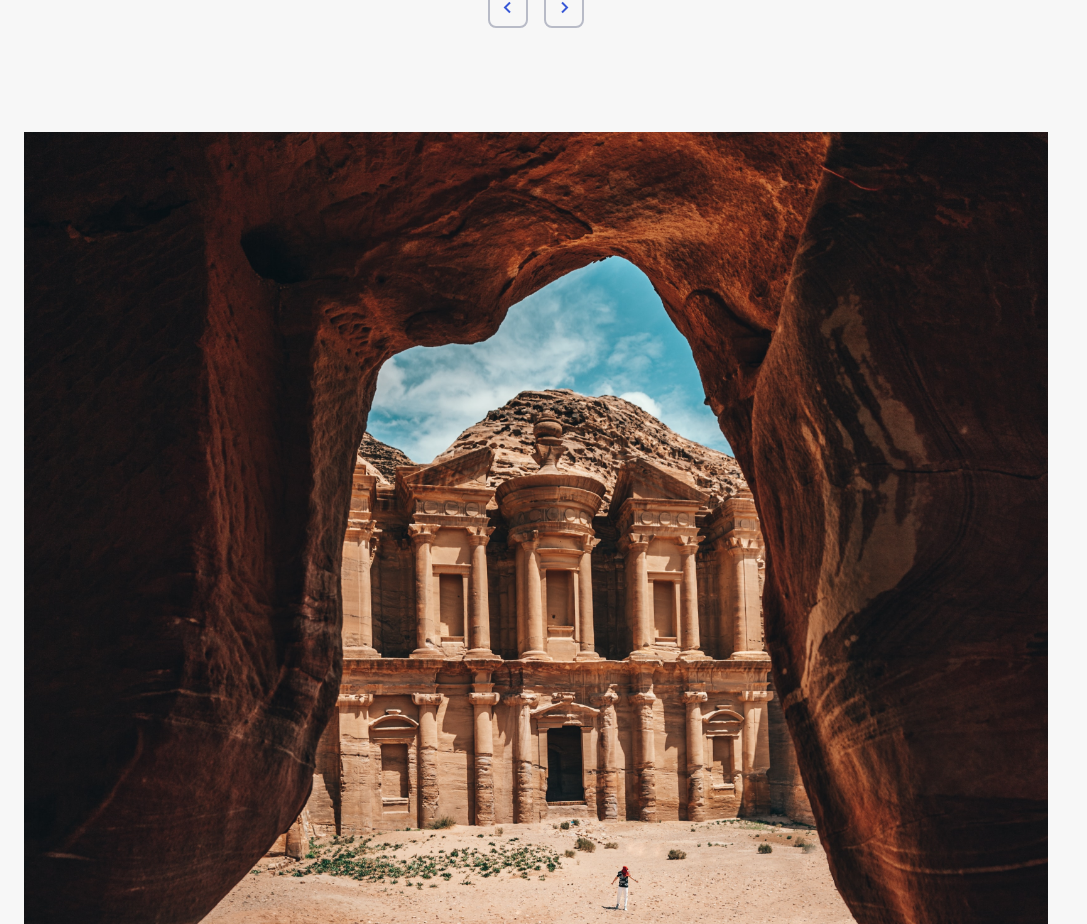
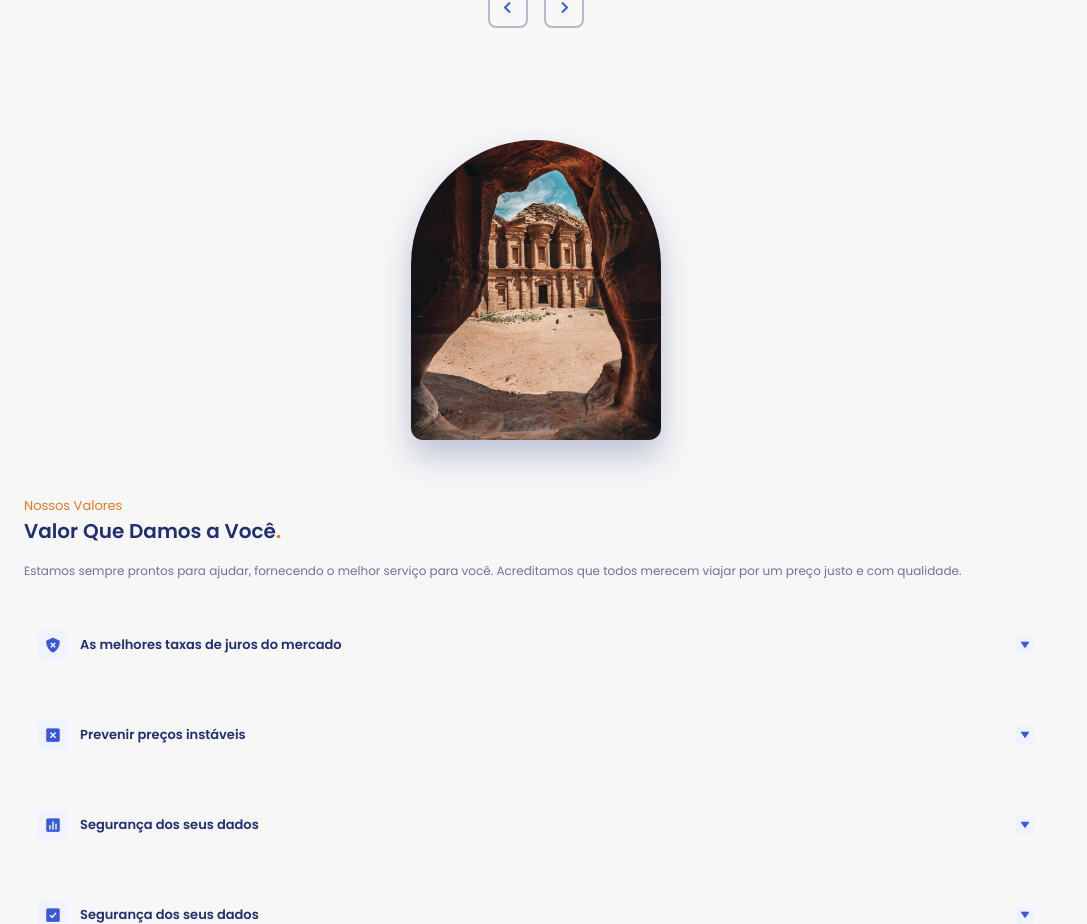
Before and after one commit to Vitor545/App_De_Viagem, a React (Create React App) app: page / in a window 1280 px wide. Shown: the part 1876-2800 px from the top of the page, without its empty margins (0-1087 px from the left). Built offline with nearby package versions, Linux system fonts and the light colour scheme.

Commit message:
:lipstick: style: Adiciona css da página Valores.

```diff
--- a/public/css/style.css
+++ b/public/css/style.css
@@ -442,4 +442,111 @@ button {
 .swiper-button-prev {
   left: calc(50% - 3rem);
 }
+
+.value_container {
+  row-gap: 3rem;
+}
+
+.value_images {
+  position: relative;
+  display: -webkit-box;
+  display: -ms-flexbox;
+  display: flex;
+  -webkit-box-pack: center;
+      -ms-flex-pack: center;
+          justify-content: center;
+}
+
+.value_orbe {
+  width: 266px;
+  height: 316px;
+  background: #f6f6f9;
+  border-radius: 136px 136px 16px 16px;
+}
+
+.value_img {
+  position: absolute;
+  width: 250px;
+  height: 300px;
+  overflow: hidden;
+  border-radius: 126px 126px 12px 12px;
+  inset: 0;
+  margin: auto;
+  -webkit-box-shadow: 0 16px 32px rgba(22, 39, 106, 0.25);
+          box-shadow: 0 16px 32px rgba(22, 39, 106, 0.25);
+}
+
+.value_description {
+  font-size: 0.75rem;
+  margin-bottom: 2rem;
+}
+
+.value_accordion {
+  display: -ms-grid;
+  display: grid;
+  row-gap: 1.5rem;
+}
+
+.value_accordion_item {
+  background-color: #f7f7f7;
+  border: 2px solid #f5f7ff;
+  border-radius: 0.5rem;
+  padding: 1rem 0.75rem;
+}
+
+.value_accordion_header {
+  display: -webkit-box;
+  display: -ms-flexbox;
+  display: flex;
+  -webkit-box-align: center;
+      -ms-flex-align: center;
+          align-items: center;
+  cursor: pointer;
+}
+
+.value_accordion_icon {
+  background-color: #f0f3ff;
+  padding: 6px;
+  border-radius: 0.25rem;
+  font-size: 18px;
+  color: #3858d6;
+  margin-right: 0.75rem;
+  -webkit-transition: 0.4s;
+  transition: 0.4s;
+}
+
+.value_accordion_title {
+  font-size: 0.813rem;
+}
+
+.value_accordion_arrow {
+  display: -webkit-inline-box;
+  display: -ms-inline-flexbox;
+  display: inline-flex;
+  background-color: #f0f3ff;
+  padding: 0.25rem;
+  color: #3858d6;
+  border-radius: 2px;
+  font-size: 10px;
+  margin-left: auto;
+  -webkit-transition: 0.4s;
+  transition: 0.4s;
+}
+
+.value_accordion_arrow i {
+  -webkit-transition: 0.4s;
+  transition: 0.4s;
+}
+
+.value_accordion_description {
+  font-size: 0.75rem;
+  padding: 1.25rem 2.5rem 0 2.75rem;
+}
+
+.value_accordion_content {
+  overflow: hidden;
+  height: 0;
+  -webkit-transition: all 0.25s ease;
+  transition: all 0.25s ease;
+}
 /*# sourceMappingURL=style.css.map */
--- a/public/css/style.scss
+++ b/public/css/style.scss
@@ -347,3 +347,94 @@
     .swiper-button-prev {
       left: calc(50% - 3rem);
     }
+
+    .value_container {
+      row-gap: 3rem;
+    }
+
+    .value_images {
+      position: relative;
+      display: flex;
+      justify-content: center;
+    }
+
+    .value_orbe {
+      width: 266px;
+      height: 316px;
+      background:hsl(228,24%,97%);
+      border-radius: 136px 136px 16px 16px;
+    }
+
+    .value_img {
+      position: absolute;
+      width: 250px;
+      height: 300px;
+      overflow: hidden;
+      border-radius: 126px 126px 12px 12px;
+      inset: 0;
+      margin: auto;
+      box-shadow: 0 16px 32px hsla(228, 66%, 25%, 0.25);
+    }
+
+    .value_description {
+      font-size: $font_muito_pequena;
+      margin-bottom: 2rem;
+    }
+
+    .value_accordion {
+      display: grid;
+      row-gap: 1.5rem;
+    }
+
+    .value_accordion_item {
+      background-color: $backgroud;
+      border: 2px solid $cor_border;
+      border-radius: 0.5rem;
+      padding: 1rem 0.75rem;
+    }
+
+    .value_accordion_header {
+      display: flex;
+      align-items: center;
+      cursor: pointer;
+    }
+
+    .value_accordion_icon {
+      background-color: $first-color-lighten;
+      padding: 6px;
+      border-radius: 0.25rem;
+      font-size: 18px;
+      color: $first-color;
+      margin-right: 0.75rem;
+      transition: 0.4s;
+    }
+
+    .value_accordion_title {
+      font-size: $font_pequena;
+    }
+
+    .value_accordion_arrow {
+      display: inline-flex;
+      background-color: $first-color-lighten;
+      padding: 0.25rem;
+      color: $first-color;
+      border-radius: 2px;
+      font-size: 10px;
+      margin-left: auto;
+      transition: 0.4s;
+
+      i {
+        transition: 0.4s;
+      }
+    }
+
+    .value_accordion_description {
+      font-size: $font_muito_pequena;
+      padding: 1.25rem 2.5rem 0 2.75rem;
+    }
+
+    .value_accordion_content {
+      overflow: hidden;
+      height: 0;
+      transition: all 0.25s ease;
+    }
--- a/src/components/Header.jsx
+++ b/src/components/Header.jsx
@@ -24,8 +24,8 @@ const Header = () => {
                         </li>
                         <li className="nav_item">
                             <a href="#value" className="nav_link">
-                                <i className='bx bx-trip'></i>
-                                <span>Passagens</span>
+                                <i className='bx bx-diamond'></i>
+                                <span>Nossos Valores</span>
                             </a>
                         </li>
                         <li className="nav_item">
--- a/src/page/Value.jsx
+++ b/src/page/Value.jsx
@@ -5,7 +5,7 @@ const Value = () => {
     return(
         <section className="value section" id="value">
             <div className="value_container container grid">
-                <div className="values_images">
+                <div className="value_images">
                     <div className="value_orbe"></div>
                     <div className="value_img">
                         <img src={ Values } alt="" />
@@ -15,7 +15,7 @@ const Value = () => {
                     <div className="value_data">
                         <span className="section_subtitle">Nossos Valores</span>
                         <h2 className="section_title">
-                            Valor que damos a você<span>.</span>
+                            Valor Que Damos a Você<span>.</span>
                         </h2>
                         <p className="value_description">
                             Estamos sempre prontos para ajudar, fornecendo o melhor serviço para você.
```
Also changed, not shown: public/js/main.js (line endings or trailing spaces), 1 other file (tests, documents, lock files or other folders).
